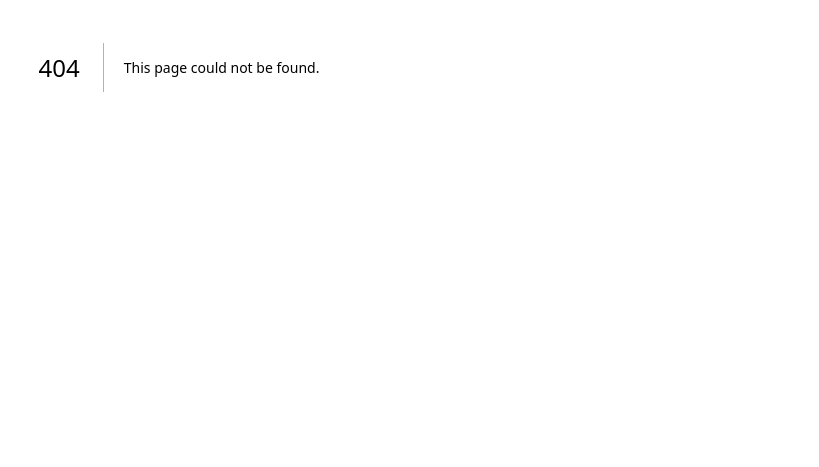
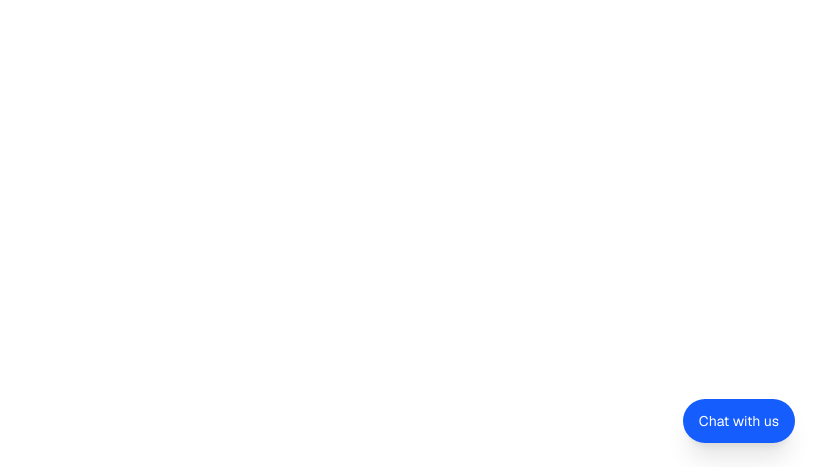
Before and after one commit to eacastel/aliigo, a Next.js app: page /embed/chat in a window 1280 px wide. Before the commit this address had no page. Shown: the part 333-800 px from the top of the page, without its empty margins (461-1280 px from the left). Built offline with nearby package versions, Linux system fonts and the light colour scheme.

Commit message:
fix embed

```diff
--- a/src/app/api/embed/chat/page.tsx
+++ b/src/app/embed/chat/page.tsx
@@ -2,6 +2,15 @@
 
 import { useSearchParams } from "next/navigation";
 import { AliigoChatWidget } from "@/components/AliigoChatWidget";
+
+type Theme = {
+  headerBg?: string;
+  headerText?: string;
+  bubbleUser?: string;
+  bubbleBot?: string;
+  sendBg?: string;
+  sendText?: string;
+};
 
 /**
  * Iframe endpoint for embedding the widget on external sites.
@@ -14,13 +23,13 @@ export default function EmbeddedChatPage() {
   const brand = params.get("brand") ?? "Aliigo";
   const token = params.get("token") ?? undefined;
 
-  let theme: any = undefined;
+  let theme: Theme | undefined;
   const themeParam = params.get("theme");
   if (themeParam) {
     try {
-      theme = JSON.parse(themeParam);
+      theme = JSON.parse(themeParam) as Theme;
     } catch {
-      /* ignore bad theme param */
+      // ignore bad theme param
     }
   }
 
```
